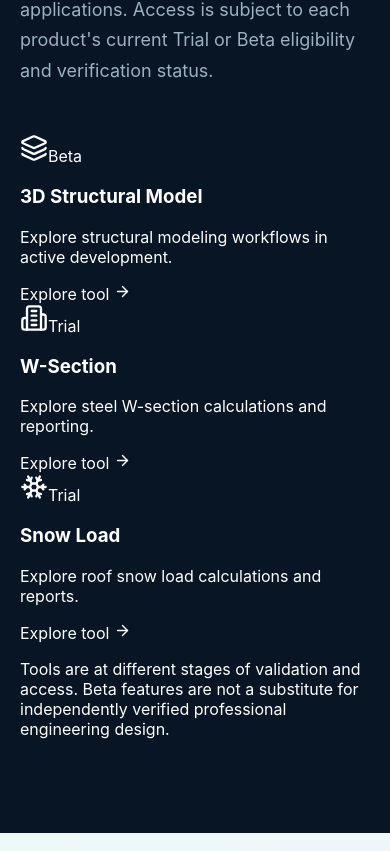
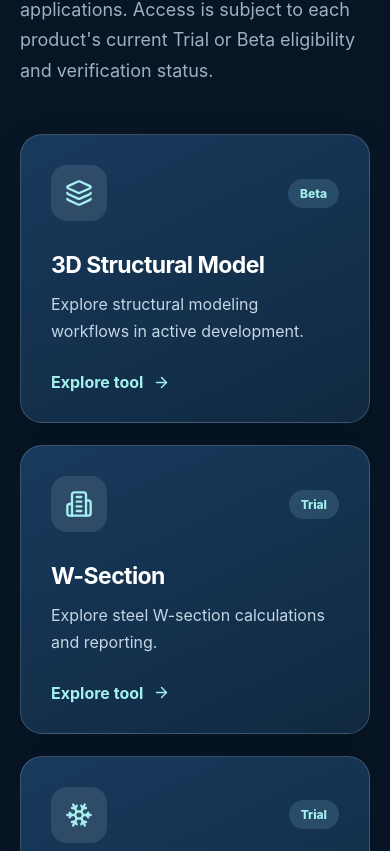
Before and after one commit to dehghoon/Main-website, a Next.js app: page / in a window 390 px wide. Shown: the part 5653-6504 px from the top of the page. Built offline with nearby package versions, Linux system fonts and the light colour scheme; no server answers.

Commit message:
style(home): add responsive engineering product discovery cards

```diff
--- a/app/platform-refresh.css
+++ b/app/platform-refresh.css
@@ -22,3 +22,18 @@ body { font-family: "Inter", "Segoe UI", Arial, sans-serif; -webkit-font-smoothi
  .globalHeader .mobileMenuPanel .mobileGroupLabel { padding:12px 12px 4px; font-size:12px; font-weight:800; letter-spacing:.08em; text-transform:uppercase; color:#56718b; }
 }
 @media(prefers-reduced-motion:reduce) { .globalHeader * { transition:none!important; } }
+
+/* Marketing product discovery cards */
+.refreshToolGrid { display:grid;grid-template-columns:repeat(3,minmax(0,1fr));gap:22px;max-width:1440px;margin:0 auto; }
+.refreshToolCard { display:flex;flex-direction:column;min-height:310px;padding:30px;border:1px solid rgba(255,255,255,.17);border-radius:22px;background:linear-gradient(155deg,#183a5d,#102940);box-shadow:0 20px 45px rgba(0,0,0,.12);transition:transform .2s ease,box-shadow .2s ease; }
+.refreshToolCard:hover { transform:translateY(-4px);box-shadow:0 28px 55px rgba(0,0,0,.2); }
+.refreshToolCardTop { display:flex;align-items:center;justify-content:space-between;margin-bottom:30px; }
+.refreshToolIcon { display:grid;place-items:center;width:56px;height:56px;border-radius:16px;color:#a4f0ef;background:rgba(255,255,255,.1); }
+.refreshStatus { border-radius:100px;padding:7px 12px;font-size:12px;font-weight:800;background:rgba(165,235,245,.14);color:#a4f0ef; }
+.refreshToolCard h3 { font-size:clamp(23px,2vw,29px);margin:0 0 12px;letter-spacing:-.025em; }
+.refreshToolCard p { color:#c4d6e5;line-height:1.65;margin:0 0 28px; }
+.refreshToolLink { margin-top:auto;display:inline-flex;align-items:center;gap:10px;font-weight:750;color:#a4f0ef; }
+.refreshToolLink:hover { text-decoration:underline; }
+.refreshDisclaimer { max-width:850px;margin:24px auto 0;text-align:center;font-size:13px;line-height:1.65;color:#b9cddd; }
+@media(max-width:900px) { .refreshToolGrid { grid-template-columns:1fr; } .refreshToolCard { min-height:260px; } }
+@media(prefers-reduced-motion:reduce) { .refreshToolCard { transition:none; } .refreshToolCard:hover { transform:none; } }
```
